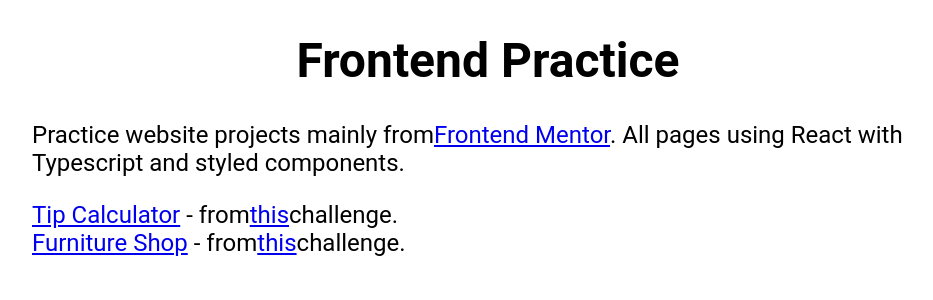
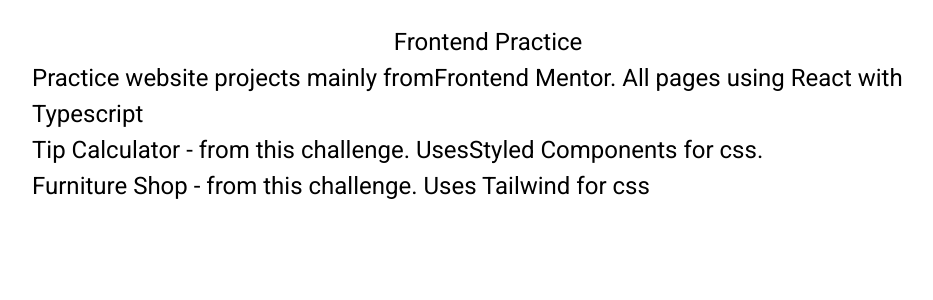
Before and after one commit to puyanwei/fe-practice, a React (Create React App) app: page / in a window 1280 px wide. Shown: the top 300 px of the page, without its empty margins (152-1085 px from the left). Built offline with nearby package versions, Linux system fonts and the light colour scheme.

Commit message:
Installed Tailwind & config

```diff
--- /dev/null
+++ b/craco.config.js
@@ -0,0 +1,7 @@
+module.exports = {
+  style: {
+    postcss: {
+      plugins: [require('tailwindcss'), require('autoprefixer')],
+    },
+  },
+};
--- a/src/index.css
+++ b/src/index.css
@@ -1,3 +1,7 @@
+@tailwind base;
+@tailwind components;
+@tailwind utilities;
+
 *,
 *::before,
 *::after {
--- a/src/pages/FurnitureShop.tsx
+++ b/src/pages/FurnitureShop.tsx
@@ -1,4 +1,5 @@
 import '../styles/furniture-shop/furniture-shop-styles.css';
+import 'tailwindcss/tailwind.css';
 
 const FurnitureShop = () => {
   return (
@@ -6,14 +7,17 @@
       <div>Room</div>
       <nav> | home | shop | about | contact</nav>
       <div>Carousel</div>
+      <div className="m-8">
         <h1>Discover innovative ways to decorate</h1>
         <p>
           We provide unmatched quality, comfort, and style for property owners
           across the country. Our experts combine form and function in bringing
-        your vision to life. Create a room in your own style with our collection
-        and make your property a reflection of you and what you love.
+          your vision to life. Create a room in your own style with our
+          collection and make your property a reflection of you and what you
+          love.
         </p>
         <h2>Shop now</h2>
+      </div>
       <img src="images/image-about-dark.jpg" alt="" />
       <h3>About our furniture</h3>
       <p>
--- a/src/pages/HomePage.tsx
+++ b/src/pages/HomePage.tsx
@@ -8,19 +8,21 @@
       <p>
         Practice website projects mainly from
         <a href="https://www.frontendmentor.io/">Frontend Mentor</a>. All pages
-        using React with Typescript and styled components.
+        using React with Typescript
       </p>
-      <Link to="/tip-calculator">Tip Calculator</Link> - from
+      <Link to="/tip-calculator">Tip Calculator</Link> - from&nbsp;
       <a href="https://www.frontendmentor.io/challenges/tip-calculator-app-ugJNGbJUX">
         this
       </a>
-      challenge.
+      &nbsp;challenge. Uses
+      <a href="https://styled-components.com/">Styled Components</a> for css.
       <br />
-      <Link to="/furniture-shop">Furniture Shop</Link> - from
+      <Link to="/furniture-shop">Furniture Shop</Link> - from&nbsp;
       <a href="https://www.frontendmentor.io/challenges/room-homepage-BtdBY_ENq">
         this
       </a>
-      challenge.
+      &nbsp;challenge. Uses{' '}
+      <a href="https://tailwindcss.com/">Tailwind for css</a>
     </Layout>
   );
 };
--- a/src/styles/global-styles.css
+++ b/src/styles/global-styles.css
@@ -1,3 +1,5 @@
+@import url('https://fonts.googleapis.com/css2?family=Roboto:ital,wght@0,100;0,300;0,400;0,500;0,700;0,900;1,100;1,300;1,400;1,500;1,700;1,900&display=swap');
+
 .center {
   text-align: center;
 }
```
Also changed, not shown: package.json (+9 -3 lines), 1 other file (tests, documents, lock files or other folders). Lines whose indentation alone changed are shown as unchanged.
